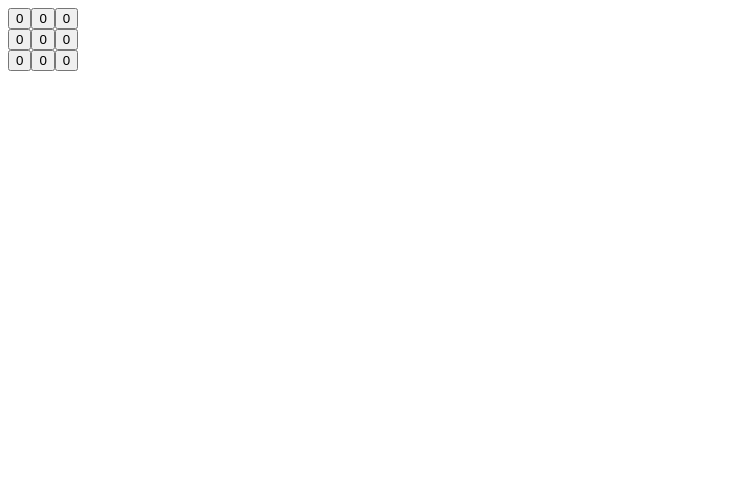
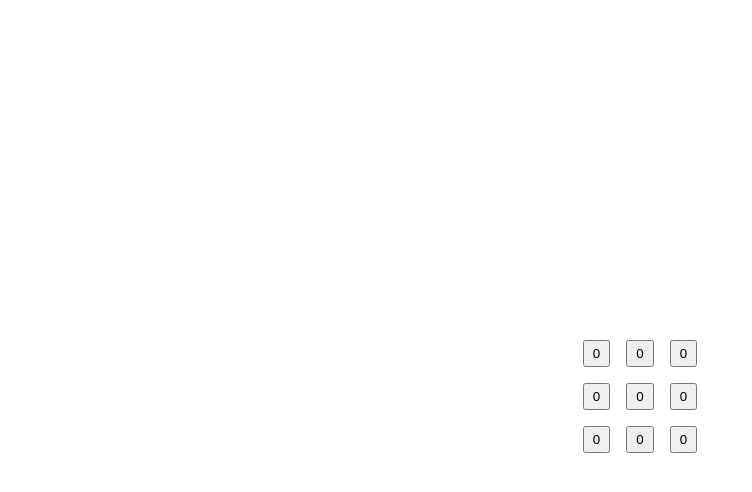
Before and after one commit to akhiljozph/t3-c2-aioe, an Angular app: page / in a window 1280 px wide. Shown: the top 492 px of the page, without its empty margins (0-752 px from the left). Built offline with nearby package versions, Linux system fonts and the light colour scheme.

Commit message:
TTT-3 - Bug fixes for tic tac toe.

```diff
--- a/angular.json
+++ b/angular.json
@@ -98,5 +98,8 @@
         }
       }
     }
+  },
+  "cli": {
+    "analytics": false
   }
 }
--- a/package.json
+++ b/package.json
@@ -3,7 +3,7 @@
   "version": "0.0.0",
   "scripts": {
     "ng": "ng",
-    "start": "ng serve",
+    "start": "ng serve --port 8090",
     "build": "ng build",
     "watch": "ng build --watch --configuration development",
     "test": "ng test"
--- a/src/app/app.component.scss
+++ b/src/app/app.component.scss
@@ -0,0 +1,23 @@
+section {
+    display: flex;
+    align-items: center;
+    justify-content: center;
+    flex-direction: column;
+    gap: 1rem;
+
+    div {
+        display: flex;
+        gap: 1rem;
+
+        button {
+            padding: 0.25rem 0.5rem;
+        }
+    }
+}
+
+p {
+    margin: 0.5rem;
+    text-align: center;
+    font-size: 2rem;
+    font-weight: 700;
+}
--- a/src/styles.scss
+++ b/src/styles.scss
@@ -1 +1,12 @@
-/* You can add global styles to this file, and also import other style files */
+* {
+    padding: 0px;
+    margin: 0px;
+}
+
+body {
+    height: 100vh;
+    width: 100vw;
+    display: flex;
+    align-items: center;
+    justify-content: center;
+}
```
Also changed, not shown: 1 other file (tests, documents, lock files or other folders).
